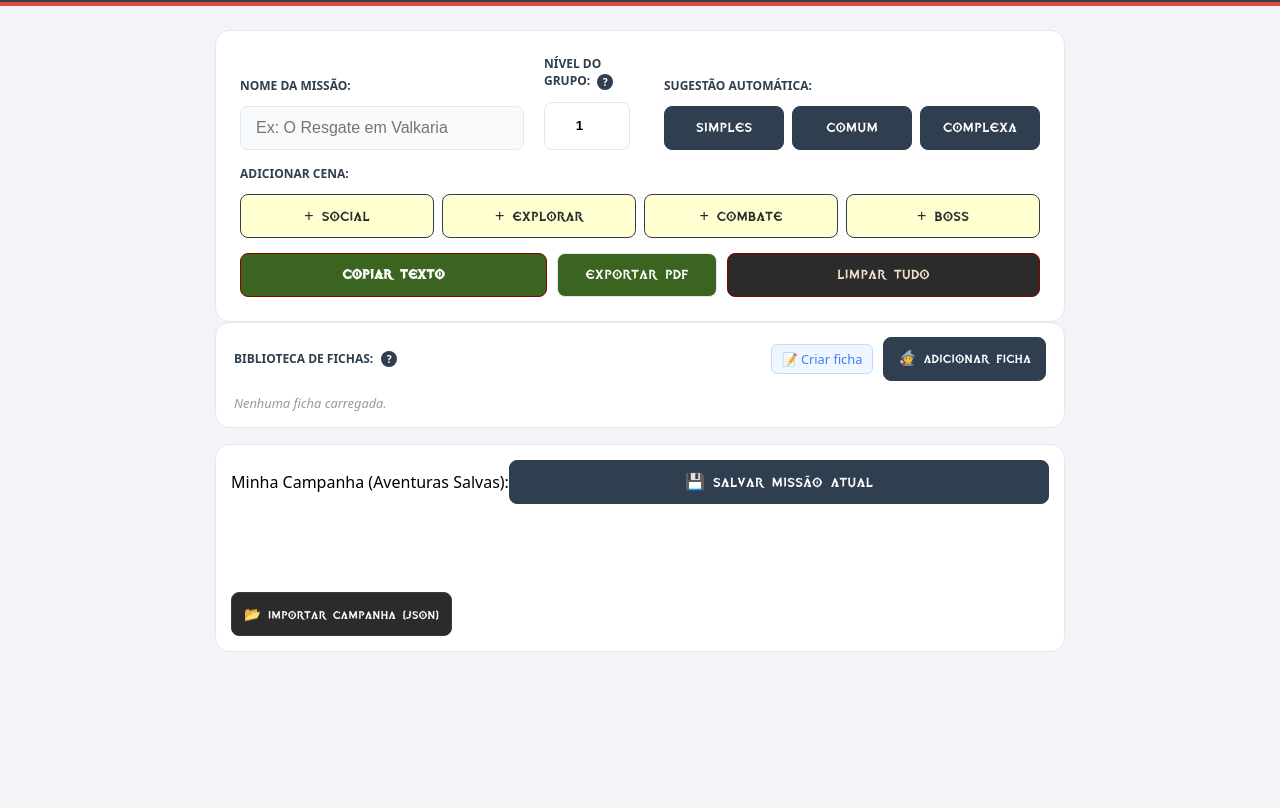
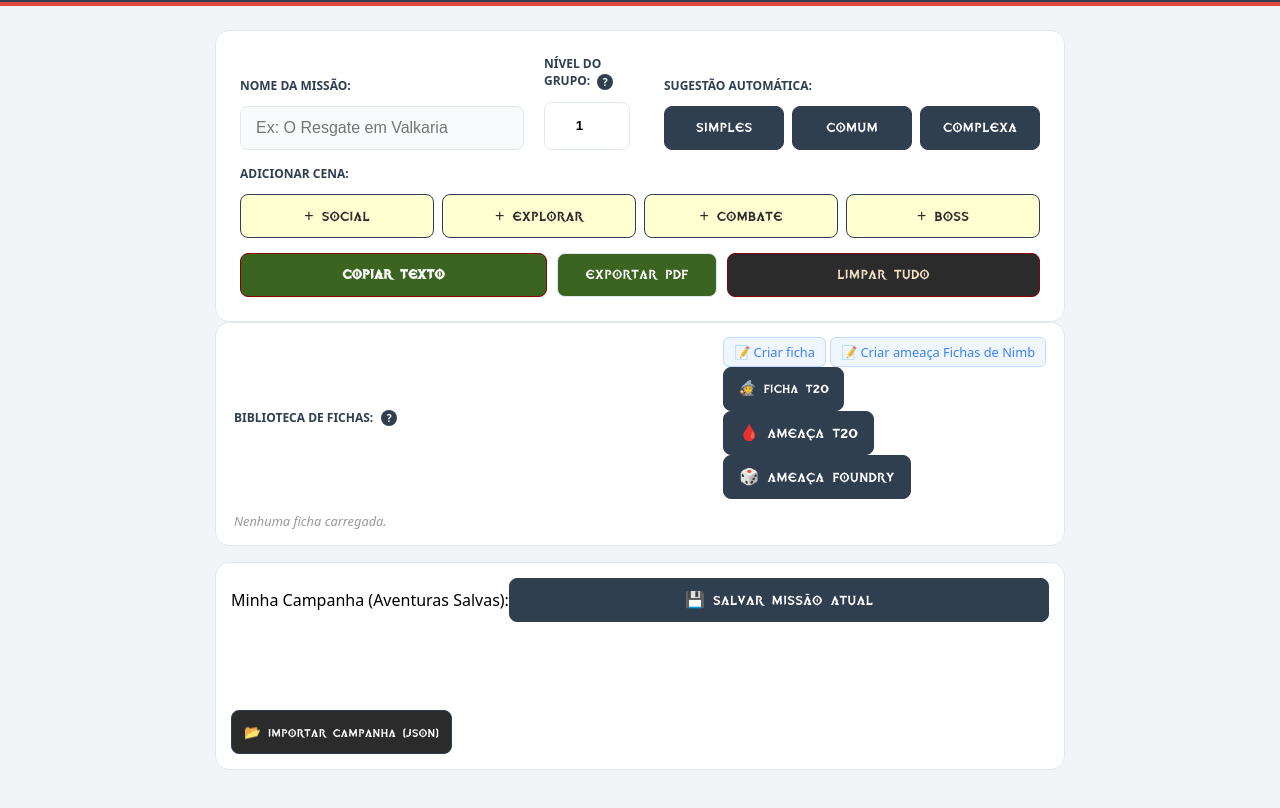
Before and after one commit to nicholemos/campanha, a plain HTML site: page index.html in a window 1280 px wide. Shown: the part 102-910 px from the top of the page. Before the commit the page ends 828 px from the top, so only its background shows below. Drawn offline with nearby package versions, Linux system fonts and the light colour scheme.

Commit message:
Fix HTML formatting and structure

```diff
--- a/index.html
+++ b/index.html
@@ -77,12 +77,19 @@
                     <span class="tooltip-icon" tabindex="0"
                         aria-label="Importe várias fichas JSON. Elas ficarão salvas para você escolher qual inserir em cada cena.">?</span>
                 </label>
-                <div style="display:flex; align-items:center; gap:10px; flex-wrap:wrap;">
-                    <a href="https://nicholemos.github.io/ficha" target="_blank" class="link-ficha-modelo"
-                        title="Abrir criador de fichas T20 em nova aba">📝 Criar ficha</a>
-                    <button id="btnImportarFicha" onclick="importarFicha()" title="Adicionar ficha à biblioteca">
-                        🧙 Adicionar Ficha
-                    </button>
+                <div class="biblioteca-controles-wrapper">
+                    <div class="links-criacao-row">
+                        <a href="https://nicholemos.github.io/ficha" target="_blank" class="link-ficha-modelo">📝 Criar
+                            ficha</a>
+                        <a href="https://fichasdenimb.com.br/gerador-ameacas" target="_blank"
+                            class="link-ficha-modelo">📝 Criar ameaça Fichas de Nimb</a>
+                    </div>
+                    <div class="botoes-importacao-row">
+                        <button id="btnImportarFicha" onclick="importarFicha()">🧙 Ficha T20</button>
+                        <button id="btnImportarAmeacaT20" onclick="importarAmeacaT20()">🩸 Ameaça T20</button>
+                        <button id="btnImportarAmeacaFoundry" onclick="importarAmeacaFoundry()">🎲 Ameaça
+                            Foundry</button>
+                    </div>
                 </div>
             </div>
             <div id="listaFichasBiblioteca" class="ficha-list-container">
```
